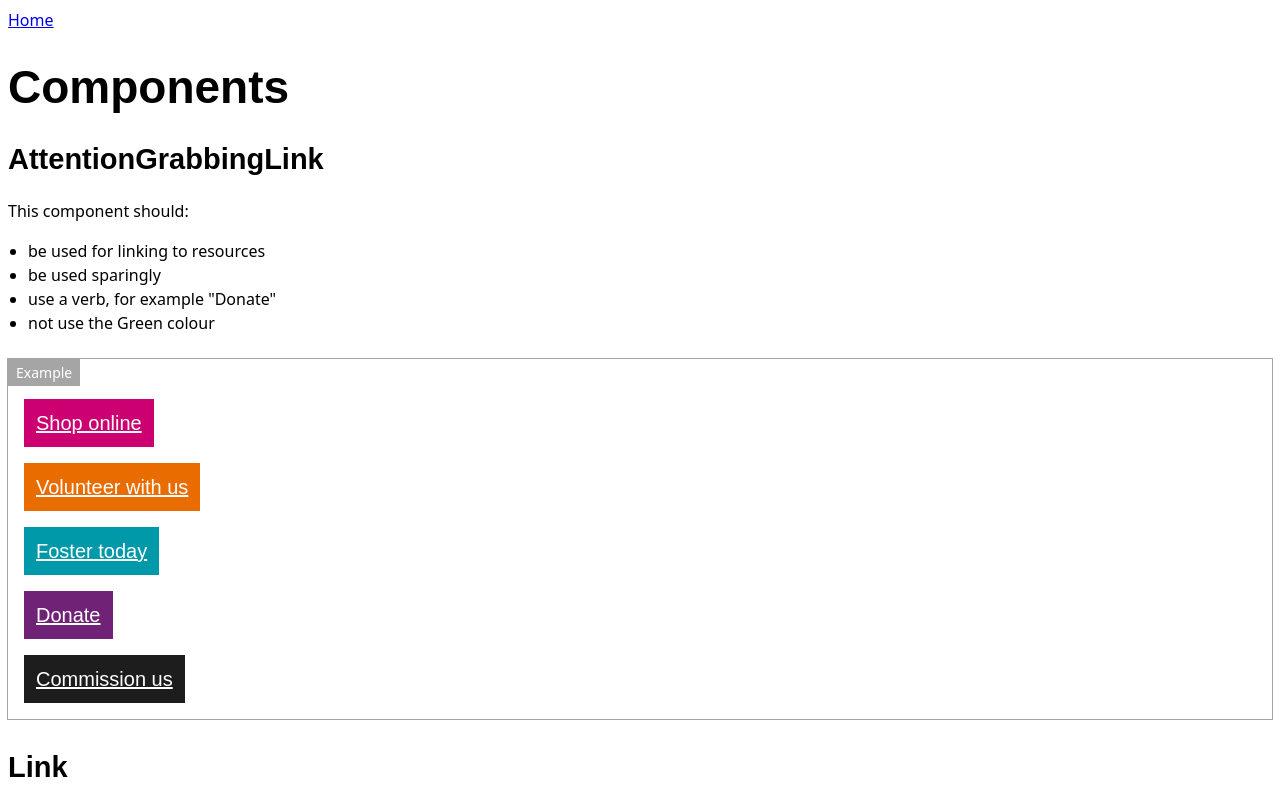
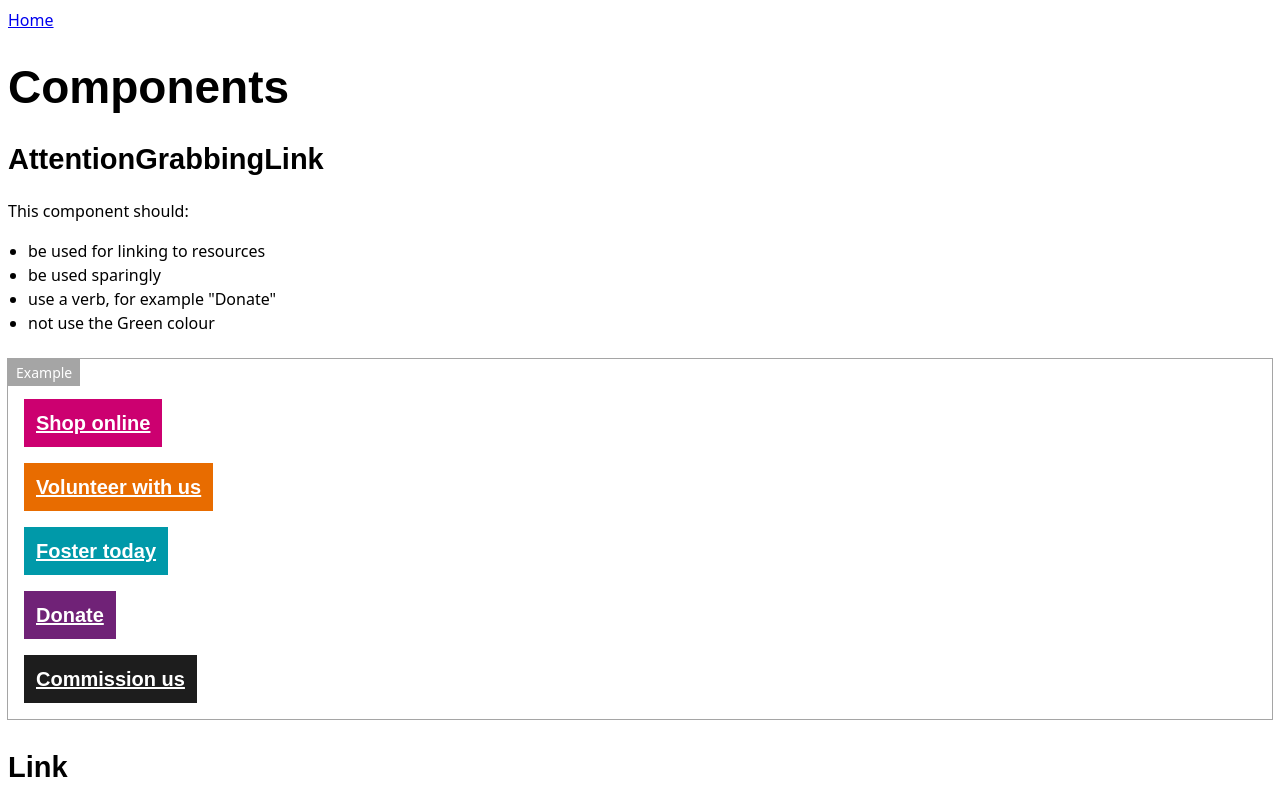
Before and after one commit to barnardos/design-system, a Gatsby app: page /components in a window 1280 px wide. Shown: the top 800 px of the page. Built offline with nearby package versions, Linux system fonts and the light colour scheme.

Commit message:
Fix Attention Grabbing Link accessibility
The colour contrast failed for the Attention Grabbing LInk

This is because the text did not fit the criteria of Large Text

Large Text is defined as being:
- 18px or larger and bold
- 24px and large at any weight

```diff
--- a/src/components/AttentionGrabbingLink/index.css
+++ b/src/components/AttentionGrabbingLink/index.css
@@ -1,7 +1,7 @@
 .AttentionGrabbingLink {
   color: #ffffff;
   display: inline-block;
-  font: 300 1.25rem/1.5rem Nova, sans-serif;
+  font: 600 1.25rem/1.5rem Nova, sans-serif;
   padding: 0.75rem;
   position: relative;
   text-align: center;
```
